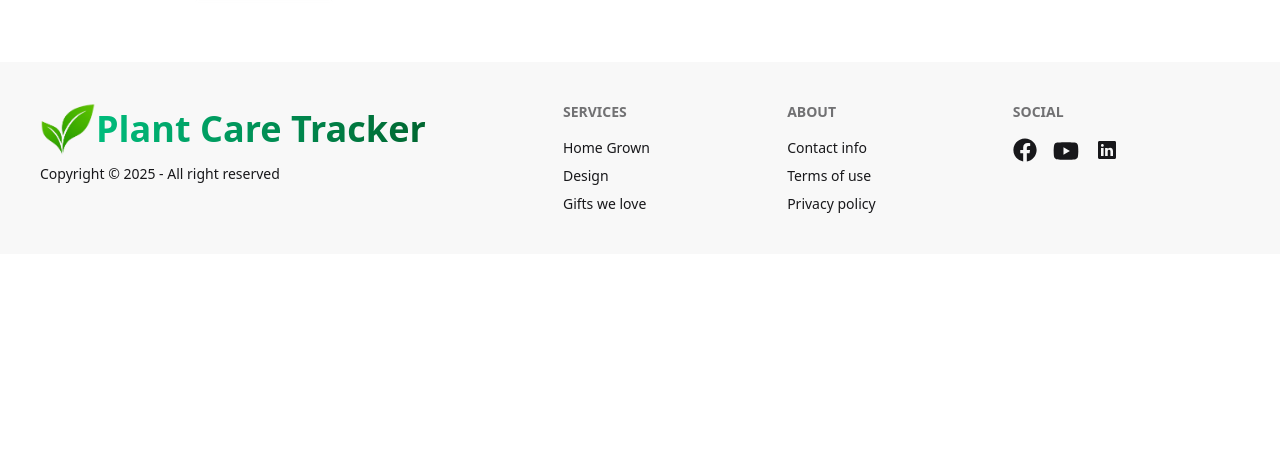
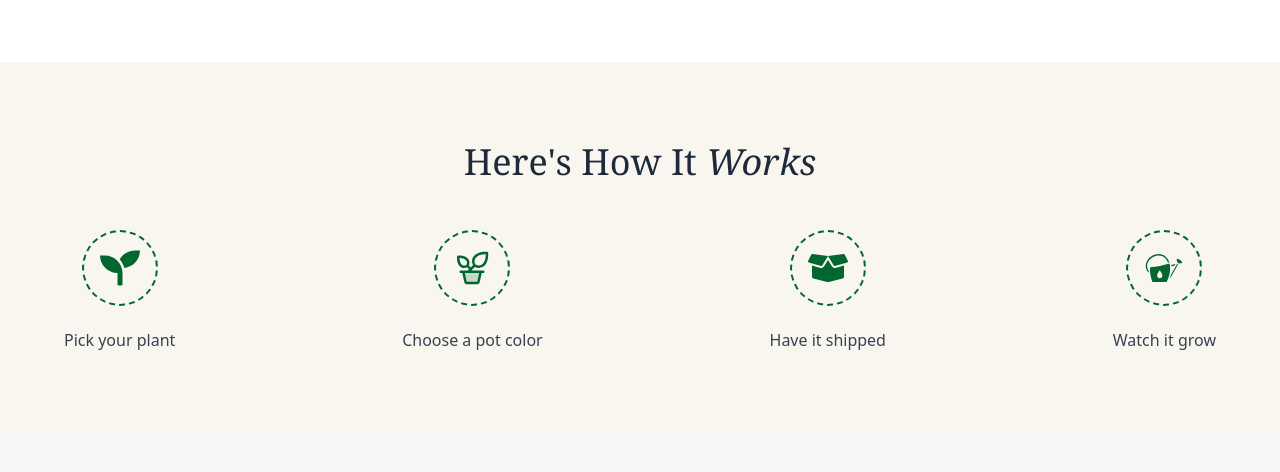
Before and after one commit to Rahmot15/Plant-Care-Tracker-client-side, a React (Vite) app: page / in a window 1280 px wide. Shown: the part 2358-2830 px from the top of the page. Before the commit the page ends 2612 px from the top, so only its background shows below. Built offline with nearby package versions, Linux system fonts and the light colour scheme; no server answers.

Commit message:
How it work section and all

```diff
--- a/src/Components/Container/PurchasePlant.jsx
+++ b/src/Components/Container/PurchasePlant.jsx
@@ -3,7 +3,7 @@ import React from "react";
 const PurchasePlant = () => {
   return (
     <div className="w-11/12 mx-auto md:mt-30 my-12" >
-      <h1 className="ml-3 mb-6 italic text-center my-5 text-6xl  font-bold">Daily Deals </h1>
+      <h1 className="ml-3 mb-6 italic text-center my-5 text-6xl  font-bold">New Plants</h1>
       <div className=" p-6 grid grid-cols-1 lg:grid-cols-4 md:grid-cols-2 lg:gap-30 gap-6">
         {/* Rose - Flowering */}
         <div className="relative overflow-hidden bg-rose-500 rounded-lg  shadow-lg group flex flex-col">
--- /dev/null
+++ b/src/Components/HowItWorks.jsx
@@ -0,0 +1,49 @@
+import React from "react";
+import { FaBoxOpen, FaSeedling } from "react-icons/fa";
+import { PiPottedPlantDuotone } from "react-icons/pi";
+import { GiWateringCan } from "react-icons/gi";
+
+const HowItWorks = () => {
+  const steps = [
+    {
+      icon: <FaSeedling size={40} className="text-green-800" />,
+      text: "Pick your plant",
+    },
+    {
+      icon: <PiPottedPlantDuotone size={40} className="text-green-800" />,
+      text: "Choose a pot color",
+    },
+    {
+      icon: <FaBoxOpen size={40} className="text-green-800" />,
+      text: "Have it shipped",
+    },
+    {
+      icon: <GiWateringCan size={40} className="text-green-800" />,
+      text: "Watch it grow",
+    },
+  ];
+  return (
+    <div>
+      <div className="bg-[#f9f6ef] py-20 px-4">
+        <h2 className="text-3xl md:text-4xl font-serif text-center mb-12 text-gray-800">
+          Here&apos;s How It <em className="italic">Works</em>
+        </h2>
+
+        <div className="max-w-6xl mx-auto flex flex-col md:flex-row items-center justify-between gap-10">
+          {steps.map((step, index) => (
+            <div key={index} className="text-center">
+              <div className="mb-4">
+                <div className="inline-block p-4 border-2 border-dashed border-green-800 rounded-full">
+                  {step.icon}
+                </div>
+              </div>
+              <p className="text-gray-700">{step.text}</p>
+            </div>
+          ))}
+        </div>
+      </div>
+    </div>
+  );
+};
+
+export default HowItWorks;
--- a/src/Pages/AddPlants.jsx
+++ b/src/Pages/AddPlants.jsx
@@ -1,11 +1,9 @@
-import React, {  use } from "react";
+import React, { use } from "react";
 import Swal from "sweetalert2";
 import { AuthContext } from "../Provider/AuthContext";
 
 const AddPlants = () => {
   const { user } = use(AuthContext);
-
-
 
   const handleAddPlant = (e) => {
     e.preventDefault();
@@ -31,7 +29,7 @@ const AddPlants = () => {
             draggable: true,
           });
 
-          e.target.reset()
+          e.target.reset();
         }
       });
   };
@@ -80,7 +78,6 @@ const AddPlants = () => {
           <div className="my-6 flex gap-4">
             <select
               className="block w-1/2 rounded-md border border-slate-300 px-3 py-4 font-semibold text-gray-500 shadow-sm focus:border-sky-500 focus:outline-none focus:ring-1 focus:ring-sky-500 sm:text-sm "
-
               name="Category"
               required
             >
@@ -93,7 +90,6 @@ const AddPlants = () => {
             </select>
             <select
               className="block w-1/2 rounded-md border border-slate-300 px-3 py-4 font-semibold text-gray-500 shadow-sm focus:border-sky-500 focus:outline-none focus:ring-1 focus:ring-sky-500 sm:text-sm "
-
               name="CareLevel"
               required
             >
@@ -127,14 +123,14 @@ const AddPlants = () => {
             <input
               type="email"
               name="email"
-              defaultValue={user.email}
+              value={user.email}
               className="mt-1 block w-full rounded-md border border-slate-300  px-3 py-4 placeholder-slate-400 shadow-sm placeholder:font-semibold placeholder:text-gray-500 focus:border-sky-500 focus:outline-none focus:ring-1 focus:ring-sky-500 sm:text-sm"
               placeholder="Email"
             />
             <input
               type="name"
               name="name"
-              defaultValue={user.displayName}
+              value={user.displayName}
               className="my-6 block w-full rounded-md border border-slate-300  px-3 py-4 placeholder-slate-400 shadow-sm placeholder:font-semibold placeholder:text-gray-500 focus:border-sky-500 focus:outline-none focus:ring-1 focus:ring-sky-500 sm:text-sm"
               placeholder="Name"
             />
--- a/src/Pages/Home.jsx
+++ b/src/Pages/Home.jsx
@@ -2,6 +2,7 @@ import React from "react";
 import Hero from "../Components/Hero";
 import PurchasePlant from "../Components/Container/PurchasePlant";
 import PlantsStyle from "../Components/PlantsStyle";
+import HowItWorks from "../Components/HowItWorks";
 
 const Home = () => {
   return (
@@ -9,6 +10,7 @@ const Home = () => {
       <Hero></Hero>
       <PurchasePlant></PurchasePlant>
       <PlantsStyle></PlantsStyle>
+      <HowItWorks></HowItWorks>
     </div>
   );
 };
--- a/src/Pages/Register.jsx
+++ b/src/Pages/Register.jsx
@@ -41,7 +41,7 @@ const Register = () => {
               Swal.fire({
                 position: "center",
                 icon: "success",
-                title: "Your work has been saved",
+                title: "Register successfully",
                 showConfirmButton: false,
                 timer: 1500,
               });
```
Also changed, not shown: 1 other file (tests, documents, lock files or other folders).
